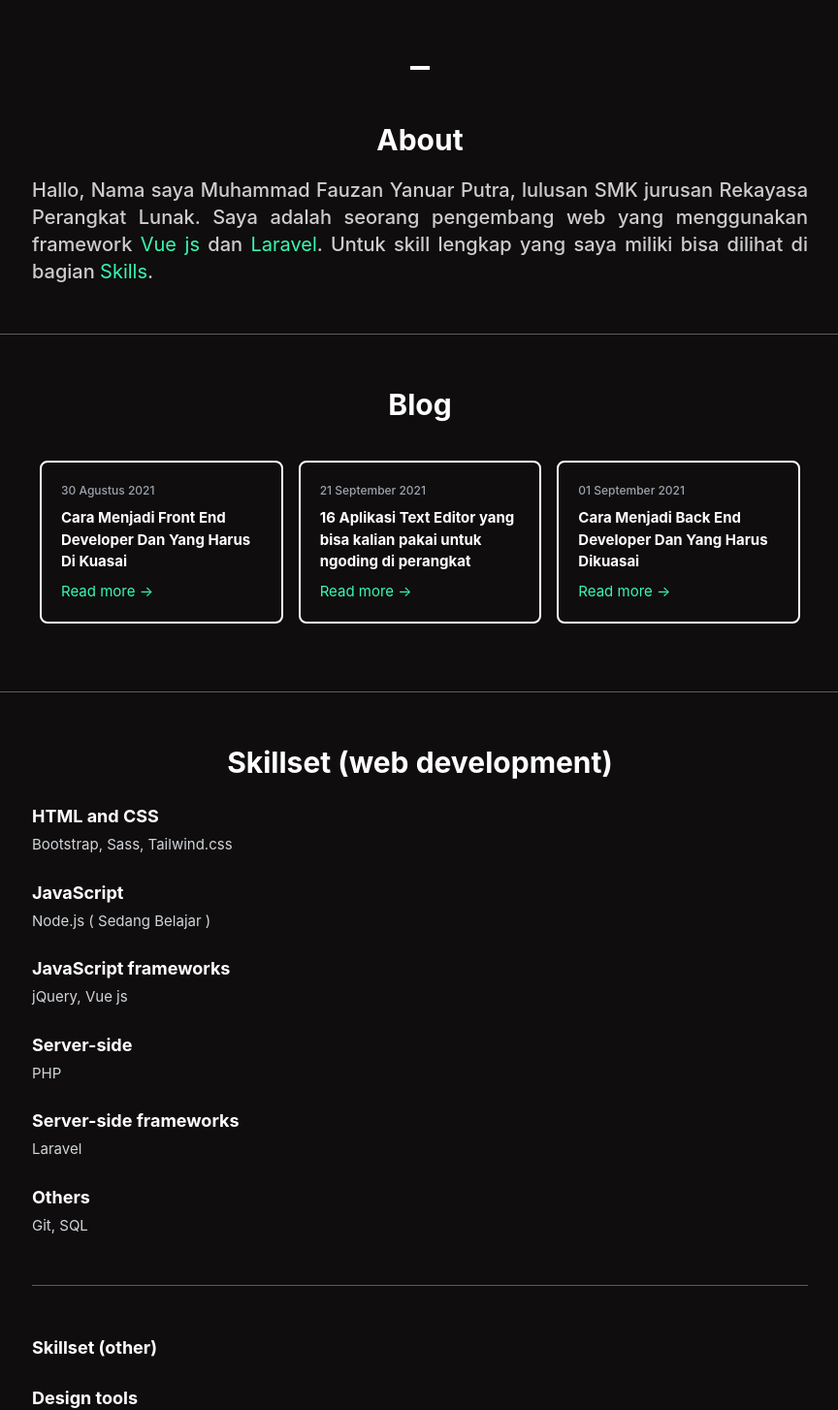
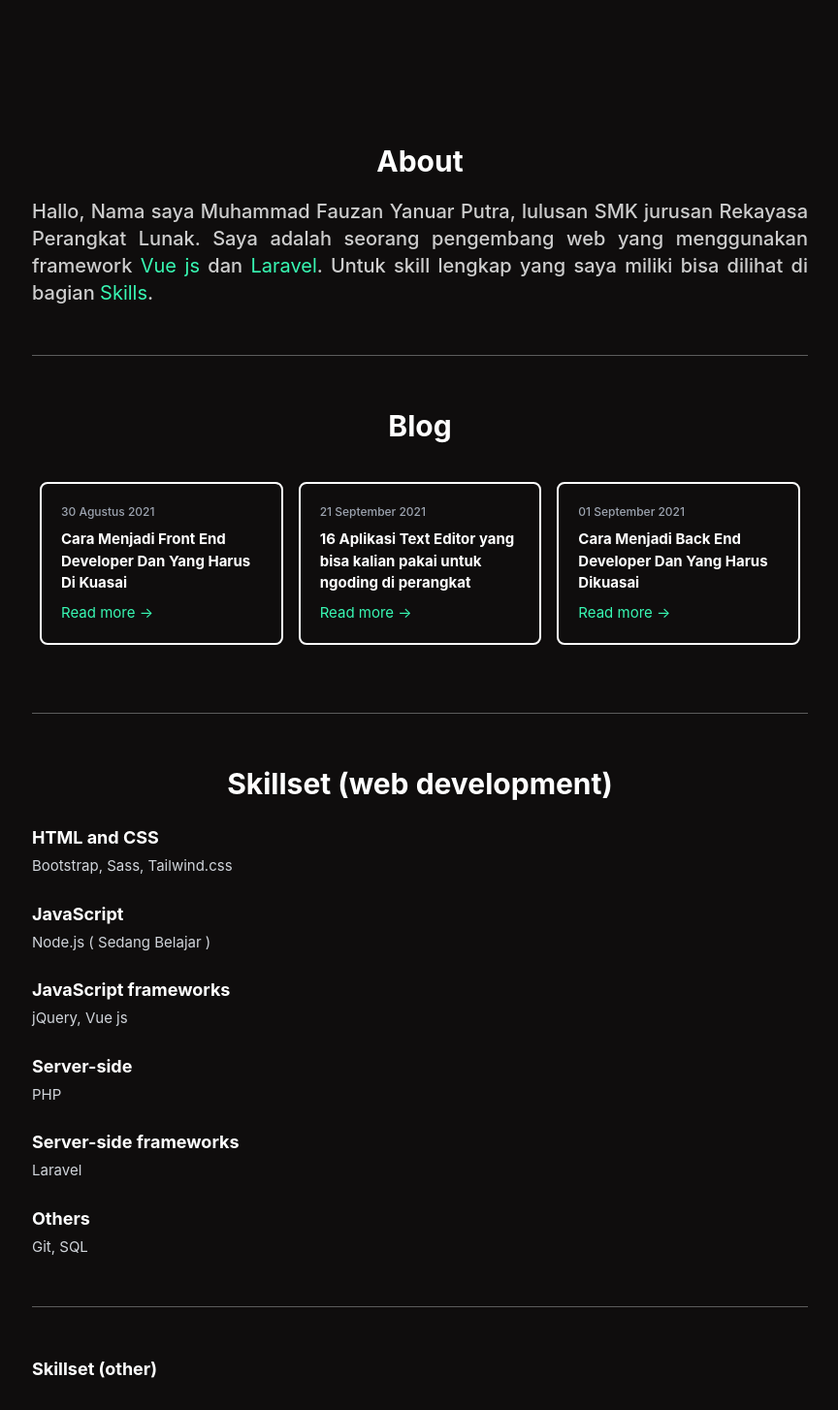
Before and after one commit to FauzanYanuarPutra/portfolio-fauzan, a Vue app: page / in a window 1280 px wide. Shown: the part 300-1754 px from the top of the page at 97% size, without its empty margins (207-1071 px from the left). Built offline with nearby package versions, Linux system fonts and the light colour scheme.

Commit message:
perubahan data

```diff
--- a/src/App.vue
+++ b/src/App.vue
@@ -1,8 +1,13 @@
 <script setup>
 import { RouterLink, RouterView } from 'vue-router'
 import HelloWorld from './components/HelloWorld.vue'
+import { ref, onMounted } from 'vue';
 
+const showElement = ref(false);
 
+onMounted(() => {
+  showElement.value = true;
+});
 </script>
 
 <template>
@@ -17,20 +22,19 @@ import HelloWorld from './components/HelloWorld.vue'
             </div>
         </div>
 
+        <div class="baru-muncul lg:mt-[20vh] w-[90%] lg:w-[800px]  mt-[50px] m-auto flex justify-center flex-col " :class="{ muncul: showElement }">
+          <!-- <div class=" border-2 border-white  m-auto w-[20px]"></div> -->
 
-        <div class="baru-muncul border-2 border-white lg:mt-[10vh] m-auto w-[20px]"></div>
-
-
-        <div class="baru-muncul w-[90%] lg:w-[800px]  mt-[50px] m-auto flex justify-center flex-col ">
+          <div>
             <h1 class="mt-1  font-bold text-white text-center text-lg md:text-2xl lg:text-3xl mb-5">About</h1>
             <h1 class="text-[#CDCDCD] font-medium text-justify md:text-lg lg:text-xl">Hallo, Nama saya Muhammad Fauzan Yanuar Putra, lulusan SMK jurusan Rekayasa Perangkat Lunak. Saya adalah seorang pengembang web yang menggunakan framework <a href="https://vuejs.org/" class="text-[#38F8B3] cursor-pointer">Vue js</a> dan <a href="https://laravel.com/" class="text-[#38F8B3] cursor-pointer">Laravel</a>. Untuk skill lengkap yang saya miliki bisa dilihat di bagian <a href="#skills" class="text-[#38F8B3] cursor-pointer">Skills</a>.</h1>
 
           </div>
 
-            <hr class=" baru-muncul border-[#5C5C5C] my-[50px] w-full m-auto">
+              <hr class="  border-[#5C5C5C] my-[50px] w-full m-auto">
 
 
-        <div class="baru-muncul w-[90%] lg:w-[800px]  mt-[50px] m-auto flex justify-center flex-col ">
+          <div class=" w-[90%] lg:w-[800px]  mt-[50px] m-auto flex justify-center flex-col ">
             <h1 class="mt-1  font-bold text-white text-center text-lg md:text-2xl lg:text-3xl mb-5">Blog</h1>
             <div class="w-full md:flex ">
               <a href="https://rakuzancoding.blogspot.com/2021/08/eqq.html"  class=" block cursor-pointer w-full md:mx-2 my-5 p-5 rounded-lg text-white  border-2 border-[white]"><p class=" text-[12px] font-medium text-gray-400">30 Agustus 2021</p><h1 class="font-bold my-2">Cara Menjadi Front End Developer Dan Yang Harus Di Kuasai</h1><p class="text-[#38F8B3]">Read more -></p></a>
@@ -39,10 +43,10 @@ import HelloWorld from './components/HelloWorld.vue'
             </div>
           </div>
 
-            <hr class=" baru-muncul border-[#5C5C5C] my-[50px] w-full m-auto">
+              <hr class="  border-[#5C5C5C] my-[50px] w-full m-auto">
 
 
-        <div class="baru-muncul w-[90%] lg:w-[800px]  mt-[50px] m-auto flex justify-center flex-col ">
+          <div class=" w-[90%] lg:w-[800px]  mt-[50px] m-auto flex justify-center flex-col ">
             <h1 class="mt-1  font-bold text-white text-center text-lg md:text-2xl lg:text-3xl " id="skills">Skillset (web development)</h1>
             <div>
               <div class="my-6">
@@ -74,7 +78,7 @@ import HelloWorld from './components/HelloWorld.vue'
                 <p class="text-gray-300">Git, SQL</p>
               </div>
 
-            <hr class=" baru-muncul border-[#5C5C5C] my-[50px] w-full m-auto">
+              <hr class="  border-[#5C5C5C] my-[50px] w-full m-auto">
 
 
               <h1 class="text-white text-lg font-bold mb-1 my-6">Skillset (other)</h1>
@@ -88,10 +92,10 @@ import HelloWorld from './components/HelloWorld.vue'
             </div>
           </div>
 
-            <hr class=" baru-muncul border-[#5C5C5C] my-[50px] w-full m-auto">
+              <hr class="  border-[#5C5C5C] my-[50px] w-full m-auto">
 
 
-        <div class="baru-muncul w-[90%] lg:w-[800px]  mt-[50px] m-auto flex justify-center flex-col ">
+          <div class=" w-[90%] lg:w-[800px]  mt-[50px] m-auto flex justify-center flex-col ">
             <h1 class="mt-1  font-bold text-white text-center text-lg md:text-2xl lg:text-3xl mb-5">Contact</h1>
             <div class="w-full md:flex">
               <a href="https://github.com/Fauzanyan" class="cursor-pointer w-full md:mx-2 my-5 p-5 hover:bg-white hover:text-black hover:font-bold rounded-lg text-white  border-2 border-[white] flex justify-center items-center">Github</a>
@@ -99,8 +103,11 @@ import HelloWorld from './components/HelloWorld.vue'
               <a href="https://www.linkedin.com/in/muhammad-fauzan-046246253" class="cursor-pointer hover:bg-white hover:text-black hover:font-bold w-full md:mx-2 my-5 p-5 rounded-lg text-white  border-2 border-[white] flex justify-center items-center">Linkind</a>
             </div>
           </div>
+        <br><br><br><br><br><br><br>
 
-        <br><br><br><br><br><br><br>
+        </div>
+
+
 
     </div>
 
@@ -151,10 +158,11 @@ import HelloWorld from './components/HelloWorld.vue'
 @keyframes baruMuncul {
   0% {
       opacity: 0;
-
+      display: none;
   }
   100% {
       opacity: 1;
+      display: block;
   }
 }
 
@@ -186,10 +194,16 @@ import HelloWorld from './components/HelloWorld.vue'
 }
 
 .baru-muncul {
+  display: none;
   animation: baruMuncul .8s ease-in;
   animation-delay: 2.2s;
   opacity: 0;
+  transition: opacity 0.5s;
   animation-fill-mode: forwards;
 
 }
+
+.muncul {
+  display: block;
+}
 </style>
```
Lines whose indentation alone changed are shown as unchanged.
